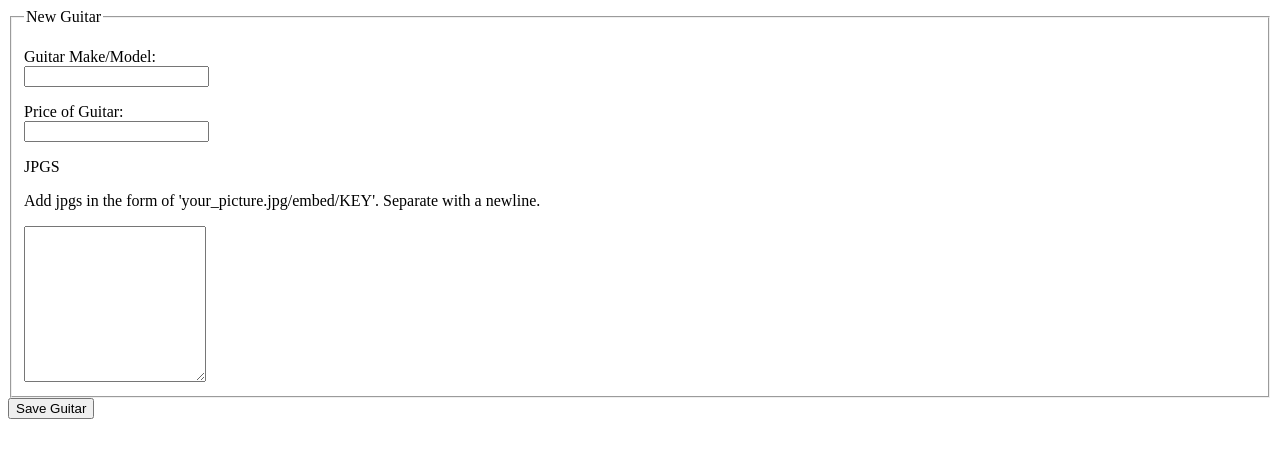
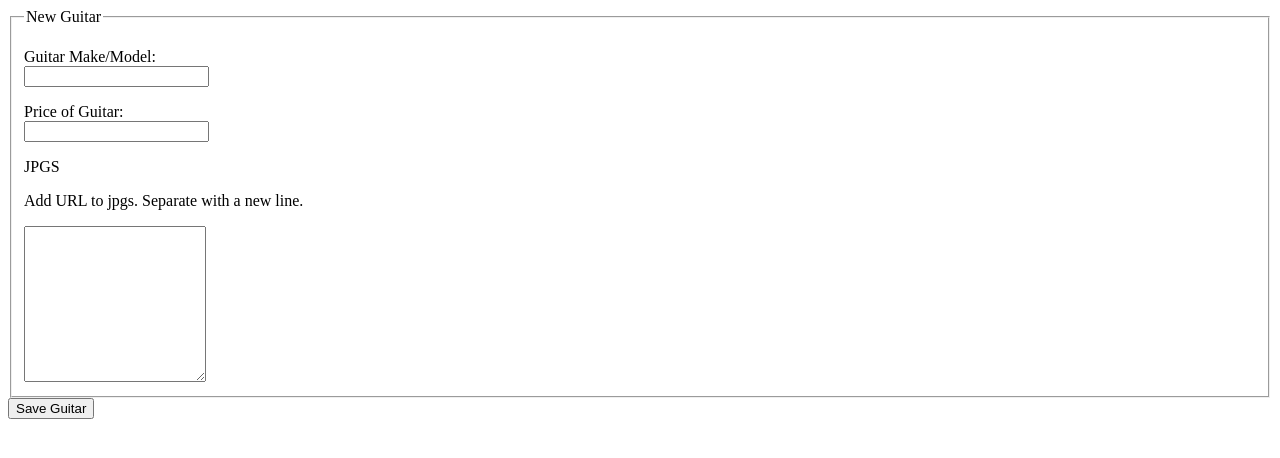
Before and after one commit to GSCrawley/contractor, a Flask app: page /guitars/new in a window 1280 px wide. Shown: the top 458 px of the page. Run offline with Flask 2, Linux system fonts and the light colour scheme.

Commit message:
user can enter and save a new guitar, but jpg not displaying yet

```diff
--- a/app.py
+++ b/app.py
@@ -22,10 +22,10 @@ def guitars_new():
 
 @app.route('/guitars', methods=['POST'])
 def guitars_submit():
-    Guitar = {
+    guitar = {
         'title': request.form.get('title'),
         'description': request.form.get('description'),
-        # 'jpgs': request.form.get('jpgs').split()
+        'jpgs': request.form.get('jpgs').split()
     }
-    Guitars.insert_one(Guitar)
+    guitars.insert_one(guitar)
     return redirect(url_for('guitars_index'))
--- a/templates/guitars_new.html
+++ b/templates/guitars_new.html
@@ -4,8 +4,8 @@
 {% block content %}
 <div class='row'>
     <div class='col-sm-6 col-sm-offset-3'>
-        <form method='POST' action='/Guitars/{{guitar._id}}'>
-            {% include 'partials/Guitars_form.html' %}
+        <form method='POST' action='/guitars'>
+            {% include 'partials/guitars_form.html' %}
             <!-- BUTTON -->
             <div class='form-group'>
                 <button class='btn btn-primary' type='submit'>Save Guitar</button>
--- a/templates/partials/guitars_form.html
+++ b/templates/partials/guitars_form.html
@@ -14,7 +14,7 @@
     <!-- Image URL -->
     <div class='form-group'>
         <label for='guitar-jpgs'>JPGS</label><br/>
-        <p class='text-muted'>Add jpgs in the form of 'your_picture.jpg/embed/KEY'. Separate with a newline.</p>
+        <p class='text-muted'>Add URL to jpgs. Separate with a new line.</p>
         <textarea class='form-control' id='guitar-jpgs' name='jpgs' rows='10' />{{ "\n".join(guitar.jpgs) }}</textarea>
     </div>
 </fieldset>
```
